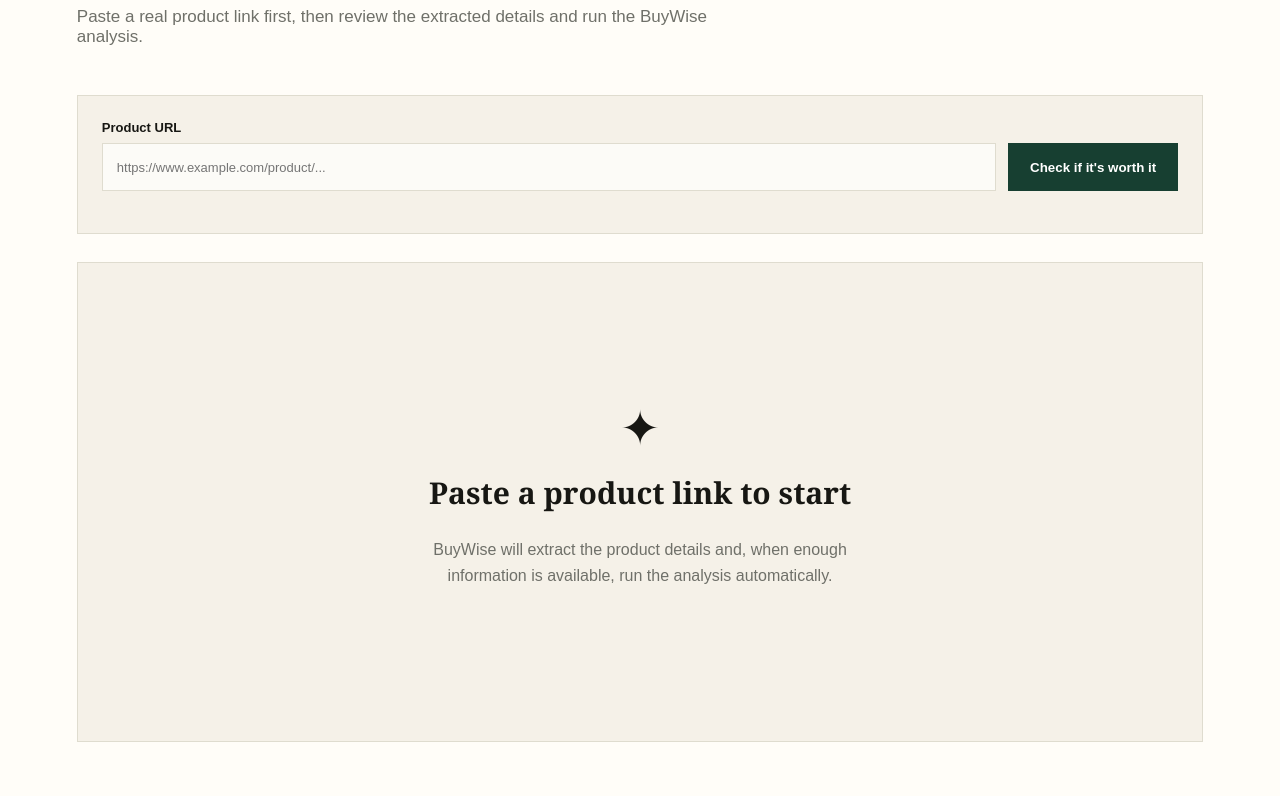
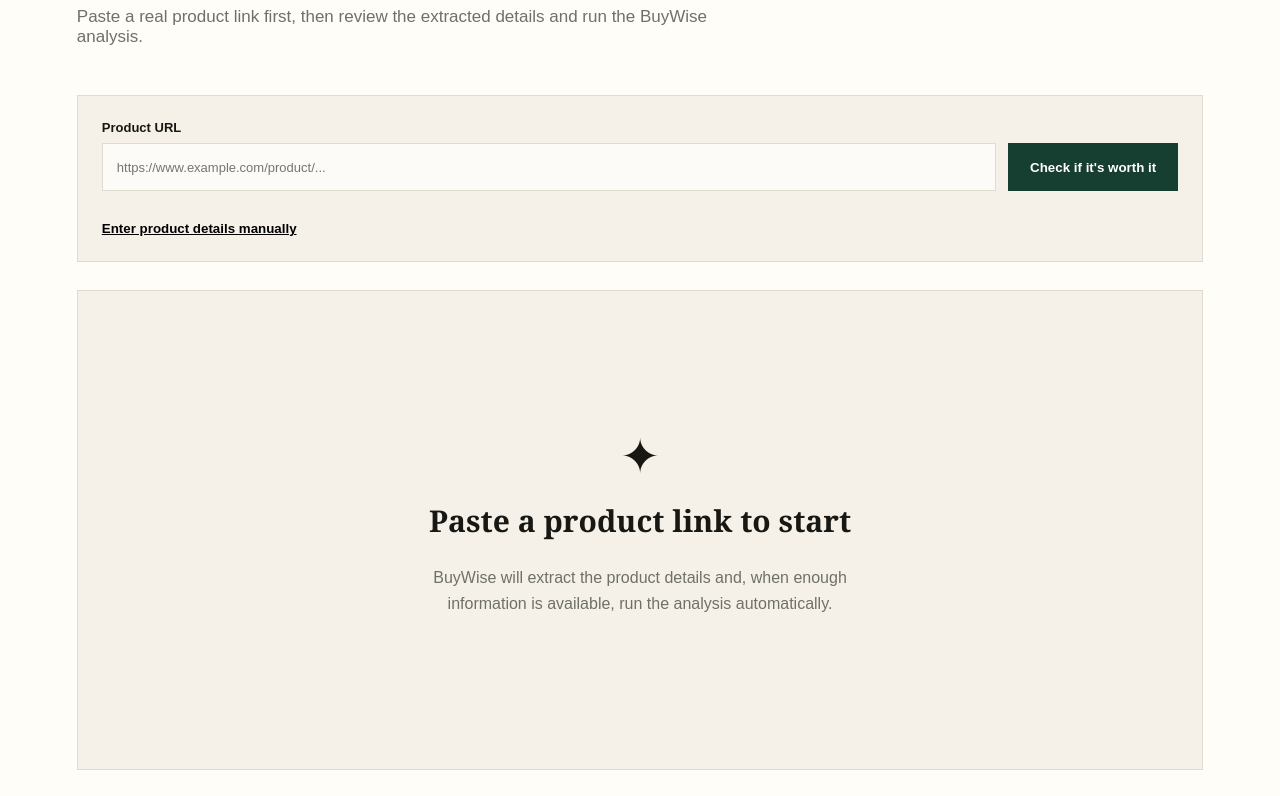
Before and after one commit to GhinwaFAKIH/buywise-ai, a Next.js app in the folder frontend/: page / in a window 1280 px wide. Shown: the part 964-1760 px from the top of the page. Built offline with nearby package versions, Linux system fonts and the light colour scheme.

Commit message:
Show manual product entry when retailer extraction fails

```diff
--- a/frontend/app/page.js
+++ b/frontend/app/page.js
@@ -84,6 +84,7 @@ export default function Home() {
     setExtracting(true);
     setError("");
     setExtracted(null);
+    setResult(null);
 
     try {
       const response = await fetch(`${API_URL}/extract`, {
@@ -130,7 +131,11 @@ export default function Home() {
         );
       }
     } catch (err) {
-      setError(err.message || "Could not extract this product page.");
+      setShowManual(true);
+      if (!extracted) {
+        setForm({ name: "", brand: "", price_eur: "", size_ml: "", ingredients: "", claims: "", rating: "", review_count: "" });
+      }
+      setError(`${err.message || "Could not extract this product page."} You can enter the product details below to continue.`);
     } finally {
       setExtracting(false);
     }
@@ -237,15 +242,13 @@ export default function Home() {
               </div>
             )}
 
-            {extracted && (
-              <button
+            <button
                 type="button"
                 className="editButton"
                 onClick={() => setShowManual((value) => !value)}
               >
-                {showManual ? "Hide product details" : "Edit extracted details"}
+                {showManual ? "Hide product details" : extracted ? "Edit extracted details" : "Enter product details manually"}
               </button>
-            )}
 
             {error && <div className="error">{error}</div>}
           </form>
```
